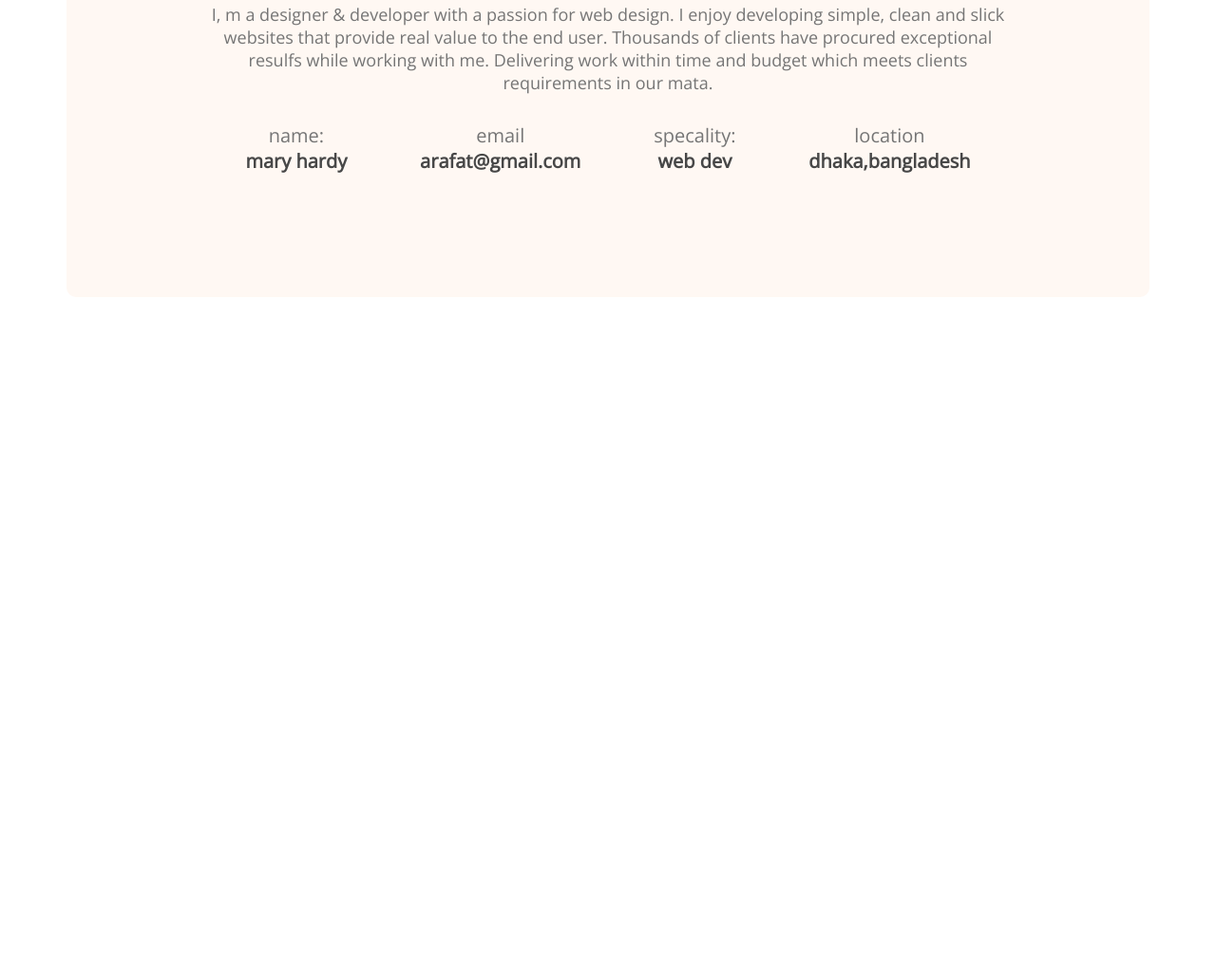
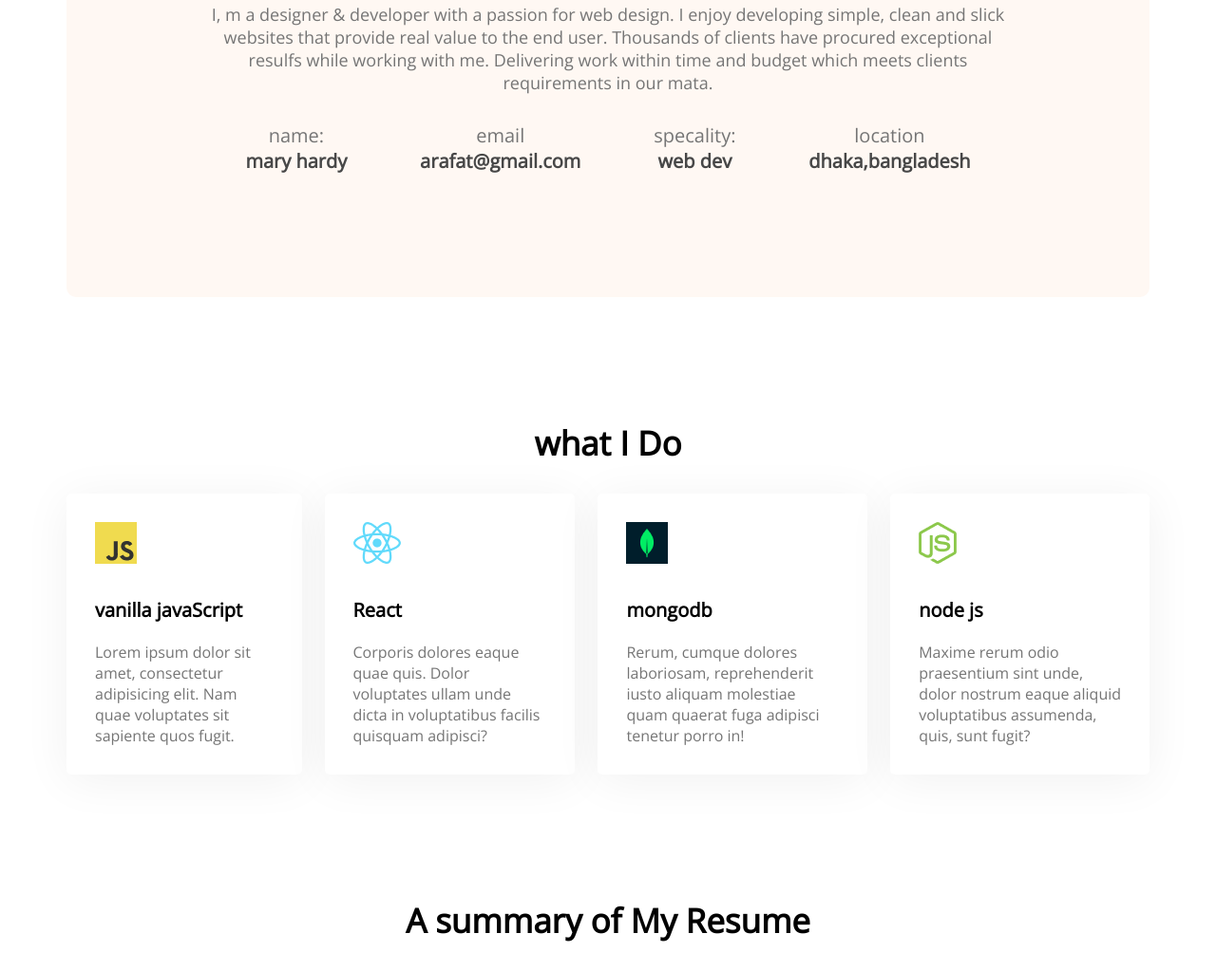
Before and after one commit to arafat717/arafat-portfolio, a plain HTML site: page index.html in a window 1280 px wide. Shown: the part 1174-2197 px from the top of the page at 95% size. Before the commit the page ends 1487 px from the top, so only its background shows below. Drawn offline with nearby package versions, Linux system fonts and the light colour scheme.

Commit message:
added skill

```diff
--- a/index.html
+++ b/index.html
@@ -52,6 +52,37 @@
             </div>
         </div>
       </section>
+      <!-- what i do section -->
+      <section class="what i do">
+        <h3 class="section-tittle">what I Do</h3>
+        <div class="skill-containar">
+            <div class="skill">
+                <img src="images/icons/js.png" alt="">
+                <p class="skill-tittle">vanilla javaScript</p>
+                <p class="skill-description">Lorem ipsum dolor sit amet, consectetur adipisicing elit. Nam quae voluptates sit sapiente quos fugit.</p>
+            </div>
+            <div class="skill">
+                <img src="images/icons/react.png" alt="">
+                <p class="skill-tittle">React</p>
+                <p class="skill-description">Corporis dolores eaque quae quis. Dolor voluptates ullam unde dicta in voluptatibus facilis quisquam adipisci?</p>
+            </div>
+            <div class="skill">
+                <img src="images/icons/mongo.png" alt="">
+                <p class="skill-tittle">mongodb</p>
+                <p class="skill-description">Rerum, cumque dolores laboriosam, reprehenderit iusto aliquam molestiae quam quaerat fuga adipisci tenetur porro in!</p>
+            </div>
+            <div class="skill">
+                <img src="images/icons/nodejs.png" alt="">
+                <p class="skill-tittle">node js</p>
+                <p class="skill-description">Maxime rerum odio praesentium sint unde, dolor nostrum eaque aliquid voluptatibus assumenda, quis, sunt fugit?</p>
+            </div>
+        </div>
+
+      </section>
+      <!-- resume section  -->
+      <section class="resume">
+        <h3 class="section-tittle">A summary of My Resume</h3>
+      </section>
     </main>
     <footer>
 
--- a/style/portfolio.css
+++ b/style/portfolio.css
@@ -63,10 +63,12 @@ nav ul{
         max-width: 1140px;
         margin: 0 auto;
     }
+    section{
+        margin-top: 130px;
+    }
 
 /* about section style */
 .about{
-       margin-top: 130px;
        background: #FFF8F3;
        text-align: center;
        border-radius: 10px;
@@ -97,3 +99,30 @@ nav ul{
     font-size: 20px;
     color: #474747;
 }
+/* what i do style */
+
+.skill-containar{
+    display: flex;
+    gap: 24px;
+
+}
+.section-tittle{
+    text-align: center;
+    font-weight: 700;
+    font-size: 35px;
+}
+.skill-tittle{
+    font-weight: 700;
+    font-size: 20px;
+    margin-top: 30px;
+    margin-bottom: 20px;
+}
+.skill-description{
+    color: #757575;
+}
+.skill{
+    background: #FFFFFF;
+    border-radius: 5px;
+    box-shadow: 0px 6px 50px rgba(0, 0, 0, 0.06);
+    padding: 30px;
+}
```
